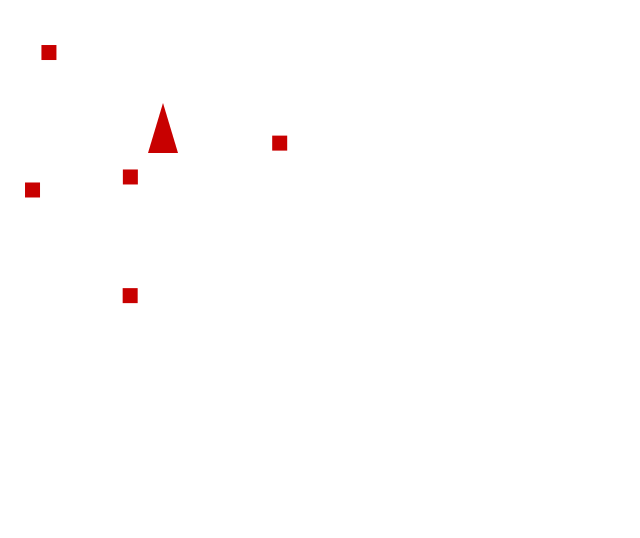
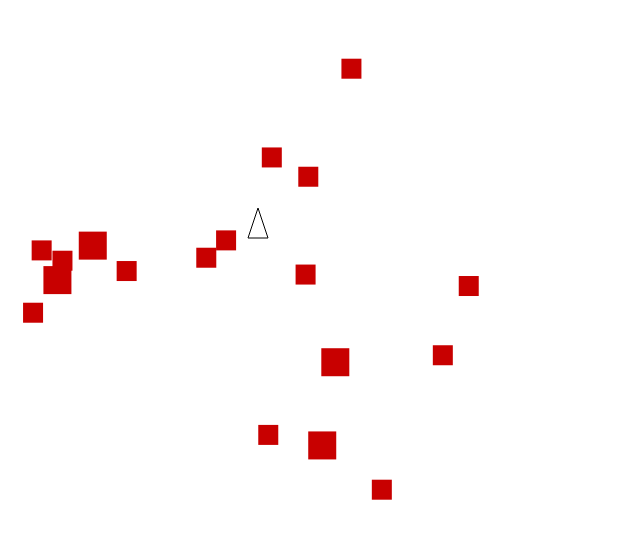
Before and after one commit to marqsm/asteroids, a plain HTML site: page index.html in a window 1280 px wide. Shown: the whole page, without its empty margins (0-640 px from the left). Drawn offline with Linux system fonts and the light colour scheme.

Commit message:
basic collision mechanics

```diff
--- a/game.js
+++ b/game.js
@@ -29,19 +29,22 @@ var drawRect = function(screen, body) {
                 body.size.x, body.size.y);
 };
 
+// if greater than max, reset to min. If smaller than min, reset to max.
 var forceToRange = function(n, min, max) {
     if      (n > max) return min;
     else if (n < min) return max;
     return n;
 };
 
-
 /**********************************************
  * Game variables & code.
  **********************************************/
 
 var canvas,
-    screen;
+    screen
+    ASTEROID_COUNT = 2,
+    ASTEROID_MAX_SPEED = 3,
+    ASTEROID_SIZES = [15, 20, 28, 36, 44];
 
 
 var Game = function(canvasId) {
@@ -54,16 +57,17 @@ var Game = function(canvasId) {
     };
 
     this.bodies = [];
+    this.removeQueue = [];
     this.bodies = this.bodies.concat(new Player(this, gameSize));
 
-    for (var i=0; i < 5; i++) {
-        this.bodies = this.bodies.concat(new Asteroid(gameSize, {
+    for (var i=0; i < ASTEROID_COUNT; i++) {
+        this.bodies = this.bodies.concat(new Asteroid(this, gameSize, {
                                             x: Math.random()*gameSize.x,
                                             y: Math.random()*gameSize.y
                                         }, {
-                                            x: Math.random()*4,
-                                            y: Math.random()*4
-                                        }
+                                            x: Math.random()*ASTEROID_MAX_SPEED,
+                                            y: Math.random()*ASTEROID_MAX_SPEED
+                                        }, Math.floor(Math.random()*4 + 1)
         ));
     }
 
@@ -82,11 +86,40 @@ var Game = function(canvasId) {
 
 }
 
+
+var colliding = function(a, b) {
+    if (a === b) return false;
+
+    // on the left or right side
+    if (a.center.x + a.size.x/2 < b.center.x - b.size.x/2 ||
+        a.center.x - a.size.x/2 > b.center.x + b.size.x/2) return false;
+    // x in range, but is above or below?
+    if (a.center.y + a.size.y/2 < b.center.y - b.size.y/2 ||
+        a.center.y - a.size.y/2 > b.center.y + b.size.y/2) return false;
+
+    return true;
+}
+
+
 Game.prototype = {
     update: function() {
+        var collisions = [],
+            self = this;
+
+        // get collisions with other objects
         for (var i = 0; i < this.bodies.length; i++) {
             this.bodies[i].update();
         }
+
+        for (var i = 0; i < this.bodies.length; i++) {
+            for (var j = i+1; j < this.bodies.length; j++) {
+                if (colliding(this.bodies[i], this.bodies[j])) {
+                    this.bodies[i].collision(this.bodies[j]);
+                    this.bodies[j].collision(this.bodies[i]);
+                }
+            }
+        }
+        this.emptyRemoveQueue();
     },
 
     draw: function(screen, gameSize) {
@@ -97,15 +130,27 @@ Game.prototype = {
         }
     },
 
-    addBody: function(body) {
-        this.bodies.push(body);
+    addBodies: function(bodies) {
+        this.bodies.push(bodies);
+    },
+
+    removeBody: function(body) {
+        this.removeQueue.push(body);
+    },
+
+    emptyRemoveQueue: function() {
+        if (this.removeQueue.length > 0)
+        for (var i=0; i < this.removeQueue.length; i++) {
+            this.bodies.splice(this.bodies.indexOf(this.removeQueue[i]), 1);
+        }
+        this.removeQueue = [];
     }
+
 }
 
 
-
-
-var Bullet = function(center, velocity) {
+var Bullet = function(game, center, velocity) {
+    this.game = game;
     this.center = center;
     this.velocity = velocity;
     this.size = {
@@ -121,7 +166,12 @@ Bullet.prototype = {
         this.center.y += this.velocity.y;
     },
     draw : function(screen) {
+        screen.fillStyle = "rgb(0,0,0)";
         drawRect(screen, this);
+    },
+    collision: function() {
+        this.game.removeBody(this);
+        console.log('bullet collision');
     }
 }
 
@@ -148,12 +198,12 @@ var Player = function(game, gameSize) {
 
 Player.prototype = {
     shoot: function() {
-        var bullet = new Bullet({
-                                x: this.center.x,
-                                y: this.center.y
-                            }, getVelocity(this.rotation, this.BULLET_SPEED));
-        this.game.addBody(bullet);
-        console.log('piu');
+        var bullet, tip;
+
+        tip = rotate2d({x: 0, y: 20}, this.rotation);
+        bullet = new Bullet(this.game, {x: this.center.x - tip.x, y: this.center.y - tip.y},
+                            getVelocity(this.rotation, this.BULLET_SPEED));
+        this.game.addBodies(bullet);
     },
 
     update: function() {
@@ -191,16 +241,20 @@ Player.prototype = {
     },
 
     draw : function(screen) {
-        var p1 = rotate2d({ x: 0, y: -30 }, this.rotation),
-            p2 = rotate2d({ x: 15, y: 20 }, this.rotation),
-            p3 = rotate2d({ x: -15, y: 20 }, this.rotation);
+        var p1 = rotate2d({ x: 0, y: -20 }, this.rotation),
+            p2 = rotate2d({ x: 10, y: 10 }, this.rotation),
+            p3 = rotate2d({ x: -10, y: 10 }, this.rotation);
 
         screen.beginPath();
-        screen.fillStyle = "rgb(200,0,0)";
+        screen.fillStyle = "rgb(0,0,0)";
         screen.moveTo(this.center.x + p1.x, this.center.y + p1.y);
         screen.lineTo(this.center.x + p2.x, this.center.y + p2.y);
         screen.lineTo(this.center.x + p3.x, this.center.y + p3.y);
-        screen.fill();
+        screen.closePath();
+        screen.stroke();
+    },
+    collision: function(obj) {
+        console.log('player collided')
     }
 }
 
@@ -228,13 +282,15 @@ var Keyboarder = function() {
 }
 
 
-var Asteroid = function(gameSize, center, velocity) {
+var Asteroid = function(game, gameSize, center, velocity, power) {
     this.center = center;
+    this.game = game;
+    this.power = power;
     this.gameSize = gameSize;
     this.velocity = velocity;
     this.size = {
-        x: 15,
-        y: 15
+        x: ASTEROID_SIZES[this.power],
+        y: ASTEROID_SIZES[this.power]
     }
     return this;
 }
@@ -250,8 +306,37 @@ Asteroid.prototype = {
 
     },
     draw : function(screen) {
+        screen.fillStyle = "rgb(200,0,0)";
         drawRect(screen, this);
+    },
+    collision: function(collidingBody) {
+        if (!(collidingBody instanceof Asteroid)) {
+            this.game.removeBody(this);
+
+            this.power -= 1;
+            if (this.power > 0) {
+                this.game.addBodies(new Asteroid(this.game, this.gameSize,
+                    {x: this.center.x, y: this.center.y},
+                    {x: Math.random()*ASTEROID_MAX_SPEED, y: Math.random()*ASTEROID_MAX_SPEED },
+                    this.power
+                ));
+                this.game.addBodies(new Asteroid(this.game, this.gameSize,
+                    {x: this.center.x, y: this.center.y},
+                    {x: Math.random()*ASTEROID_MAX_SPEED, y: Math.random()*ASTEROID_MAX_SPEED },
+                    this.power
+                ));
+                this.game.addBodies(new Asteroid(this.game, this.gameSize,
+                    {x: this.center.x, y: this.center.y},
+                    {x: Math.random()*ASTEROID_MAX_SPEED, y: Math.random()*ASTEROID_MAX_SPEED },
+                    this.power
+                ));
+            }
+            console.log('asteroid and something else bang!')
+        } else {
+            console.log('asteroid to asteroid bang')
+        }
     }
+
 }
 
 /**********************************************
--- a/index.html
+++ b/index.html
@@ -2,7 +2,7 @@
     <head>
     </head>
     <body>
-      <canvas id="screen" width="310" height="310"></canvas>
+      <canvas id="screen" width="500" height="500"></canvas>
       <script src="game.js"></script>
 
     </body>
```
